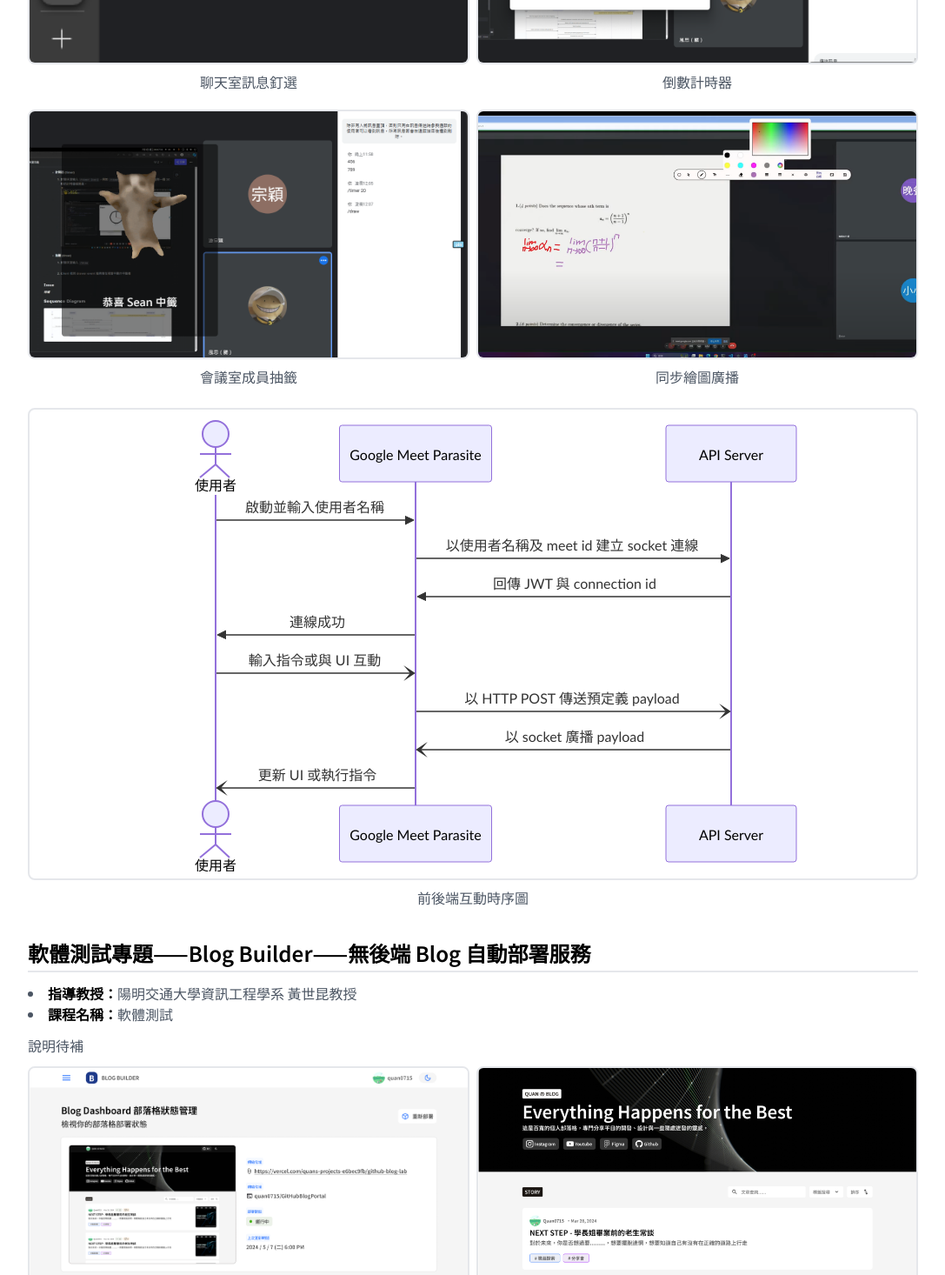
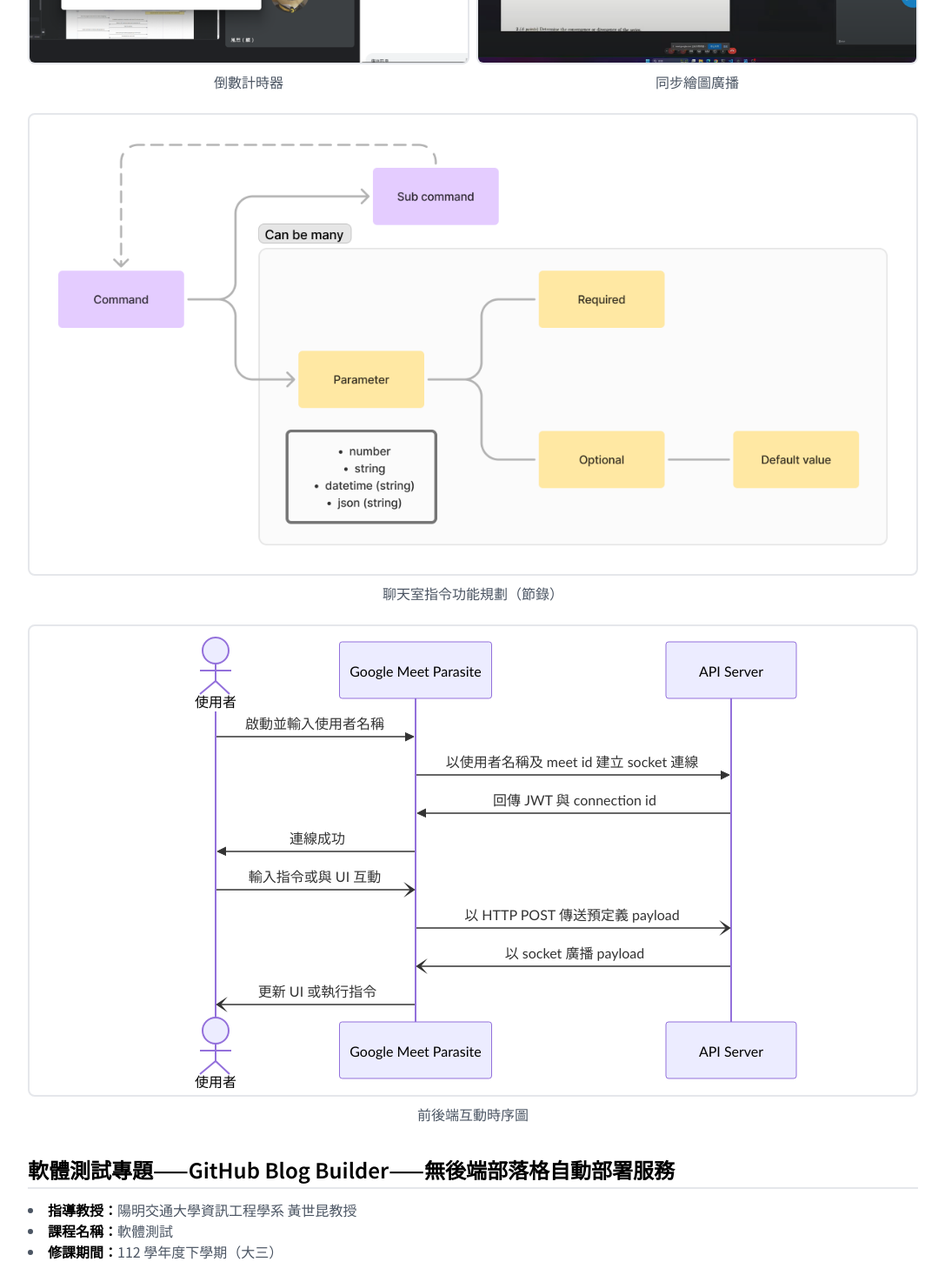
Before and after one commit to an920107/resume-next, a Next.js app: page / in a window 1280 px wide. Shown: the part 1300-2766 px from the top of the page at 87% size, without its empty margins (96-1183 px from the left). Built offline with nearby package versions, Linux system fonts and the light colour scheme.

Commit message:
feat: research description

```diff
--- a/src/app/page.tsx
+++ b/src/app/page.tsx
@@ -29,23 +29,19 @@ export default function RootPage() {
         </p>
         <div className="grid grid-cols-1 sm:grid-cols-2 gap-2 mb-3">
           <AnnotatedImage
-            image={Research.pin}
-            annotation="聊天室訊息釘選"
-          />
-          <AnnotatedImage
             image={Research.timer}
             annotation="倒數計時器"
-          />
-          <AnnotatedImage
-            image={Research.draw}
-            annotation="會議室成員抽籤"
           />
           <AnnotatedImage
             image={Research.paint}
             annotation="同步繪圖廣播"
           />
         </div>
-
+        <AnnotatedImage
+          className="mb-3"
+          image={Research.feature}
+          annotation="聊天室指令功能規劃（節錄）"
+        />
         <div className="flex flex-col items-center gap-2">
           <Mermaid
             className="w-full flex flex-row justify-center p-2 rounded-lg border-2"
@@ -70,14 +66,20 @@ export default function RootPage() {
         </div>
       </section>
 
-      <section>
-        <h3>軟體測試專題——Blog Builder——無後端 Blog 自動部署服務</h3>
+      <section className="break-before-page">
+        <h3>軟體測試專題——GitHub Blog Builder——無後端部落格自動部署服務</h3>
         <ul>
           <li><b className="text-black">指導教授：</b>陽明交通大學資訊工程學系 黃世昆教授</li>
           <li><b className="text-black">課程名稱：</b>軟體測試</li>
+          <li><b className="text-black">修課期間：</b>112 學年度下學期（大三）</li>
         </ul>
         <p>
-          <>說明待補</>
+          <>傳統部落格必須要有前後端才能對文章進行操作，而 </>
+          <Link href="https://github.com/GithubBlogBuilder">GitHub Blog Builder</Link>
+          <> 則能透過 GitHub Issue 作為文章存儲的媒介、以 GitHub Pages 展示前端介面，讓任何使用者不需自行 host 伺服器，</>
+          <>就能擁有自己的部落格。在五人團隊中，我負責的是以 Next.js 進行前端 Blog Template 開發，以及 Template Repo 的</>
+          <>自動化部署腳本撰寫。而作為軟體測試專案，我們使用 cypress 進行 API 測試與完整的 end-to-end 測試，並使用 Clean </>
+          <>Architecture 切分程式邏輯，提高程式的可測試性。</>
         </p>
         <div className="grid grid-cols-1 sm:grid-cols-2 gap-2 mb-3">
           <AnnotatedImage
@@ -99,14 +101,19 @@ export default function RootPage() {
         </div>
       </section>
 
-      <section>
+      <section className="break-before-page">
         <h3>計概專題——Hot Trader——加密貨幣跟單視覺化</h3>
         <ul>
           <li><b className="text-black">指導教授：</b>中央大學資訊工程學系 施國琛教授</li>
           <li><b className="text-black">課程名稱：</b>計算機概論</li>
+          <li><b className="text-black">修課期間：</b>110 學年度下學期（大一）</li>
         </ul>
         <p>
-          <>說明待補</>
+          <>修課期間正值加密貨幣浪潮，對於各大交易平台上跟單交易的數據，我們四人希望能將歷史交易紀錄與幣價整合，繪製成更直觀的圖表。</>
+          <Link href="https://github.com/an920107/HotTrader">Hot Trader</Link>
+          <> 與其他組別最大的差異為，我們除了以 JavaFX 開發前端交互介面外，亦整合其他語言並後端伺服器完成更複雜的功能。</>
+          <>我在專案中負責處理後端伺服器的架設，以課程學到的 Socket 作為前後端資料傳輸的介面，並將交易所爬蟲獲取的資料儲存在</>
+          <>MySQL 資料庫中。</>
         </p>
         <div className="grid grid-cols-1 sm:grid-cols-2 gap-2 mb-3">
           <AnnotatedImage
@@ -124,14 +131,43 @@ export default function RootPage() {
         </div>
       </section>
 
-      <section>
+      <section className="break-before-page">
+        <h3>組合語言專題——うらら迷路帖——隨機迷宮終端機遊戲</h3>
+        <ul>
+          <li><b className="text-black">指導教授：</b>中央大學資訊工程學系 梁德容教授、鄭旭詠教授</li>
+          <li><b className="text-black">課程名稱：</b>組合語言</li>
+          <li><b className="text-black">修課期間：</b>111 學年度上學期（大二）</li>
+        </ul>
+        <p>
+          <Link href="https://github.com/an920107/UraraMeirochou">うらら迷路帖 (Urara Meirochou)</Link>
+          <> 以 DSU 演算法隨機生成合法的迷宮地圖，透過組合語言讓使用者在終端機上進行操作。我在四人團隊中負責勝利判斷、地圖讀檔，</>
+          <>與障礙物繪製，並將其他功能的程式碼整合在一起，而以組合語言這樣的低階語言來說，是個相當大的挑戰，不過也在這個過程中，</>
+          <>相當程度的訓練了我 code review 與團隊溝通上的能力。</>
+        </p>
+        <div className="grid grid-cols-1 sm:grid-cols-2 gap-2 mb-3">
+          <AnnotatedImage
+            image={Research.asmGaming}
+            annotation="遊戲畫面"
+          />
+          <AnnotatedImage
+            image={Research.asmDetail}
+            annotation="專案架構"
+          />
+        </div>
+      </section>
+
+      <section className="">
         <h3>計概專題——Remake: Tetris</h3>
         <ul>
           <li><b className="text-black">指導教授：</b>中央大學資訊工程學系 施國琛教授</li>
           <li><b className="text-black">課程名稱：</b>計算機概論</li>
+          <li><b className="text-black">修課期間：</b>110 學年度下學期（大一）</li>
         </ul>
         <p>
-          <>說明待補</>
+          <>計算機概論下學期課程著重在 OOP 的概念與實踐，而我認為遊戲開發正是一個能充分體現 OOP 的形式。對於每個遊戲物件而言，</>
+          <>都有其屬性與方法，且不同物件間相似、重複或從屬的關係，也正好與 OOP 的實作方法相似。我透過個人以 JavaFX 復刻經典遊戲 </>
+          <Link href="https://github.com/squidspirit/Tetris">Tetris</Link>
+          <>，來練習 OOP 實務。</>
         </p>
         <div className="grid grid-cols-1 sm:grid-cols-2 gap-2 mb-3">
           <AnnotatedImage
@@ -141,27 +177,6 @@ export default function RootPage() {
           <AnnotatedImage
             image={Research.tetrisLeaderboard}
             annotation="線上排行榜"
-          />
-        </div>
-      </section>
-
-      <section>
-        <h3>組合語言專題——うらら迷路帖——隨機迷宮終端機遊戲</h3>
-        <ul>
-          <li><b className="text-black">指導教授：</b>中央大學資訊工程學系 梁德容教授、鄭旭詠教授</li>
-          <li><b className="text-black">課程名稱：</b>組合語言</li>
-        </ul>
-        <p>
-          <>說明待補</>
-        </p>
-        <div className="grid grid-cols-1 sm:grid-cols-2 gap-2 mb-3">
-          <AnnotatedImage
-            image={Research.asmGaming}
-            annotation="遊戲畫面"
-          />
-          <AnnotatedImage
-            image={Research.asmDetail}
-            annotation="專案架構"
           />
         </div>
       </section>
--- a/src/components/annotated-image.tsx
+++ b/src/components/annotated-image.tsx
@@ -2,16 +2,18 @@ import AssetEntity from "@/module/asset/domain/assetEntity";
 import Image from "next/image";
 
 type Props = {
+  className?: string;
   image: AssetEntity;
   annotation: string;
 };
 
 export default function AnnotatedImage({
+  className,
   image,
   annotation,
 }: Props) {
   return (
-    <>
+    <div className={className}>
       <div className="flex flex-col items-center gap-2">
         <Image
           className="rounded-lg border-2"
@@ -21,6 +23,6 @@ export default function AnnotatedImage({
         />
         <p>{annotation}</p>
       </div>
-    </>
+    </div>
   );
 }
--- a/src/module/asset/presenter/research.ts
+++ b/src/module/asset/presenter/research.ts
@@ -21,6 +21,11 @@ export default class Research {
     static readonly paint: AssetEntity = {
         path: "/images/research-4.png",
         name: "Paint Screenshot",
+    };
+
+    static readonly feature: AssetEntity = {
+        path: "/images/research-5.png",
+        name: "Features",
     };
 
     static readonly blogBuilder: AssetEntity = {
```
Also changed, not shown: public/images/research-5.png (added).
